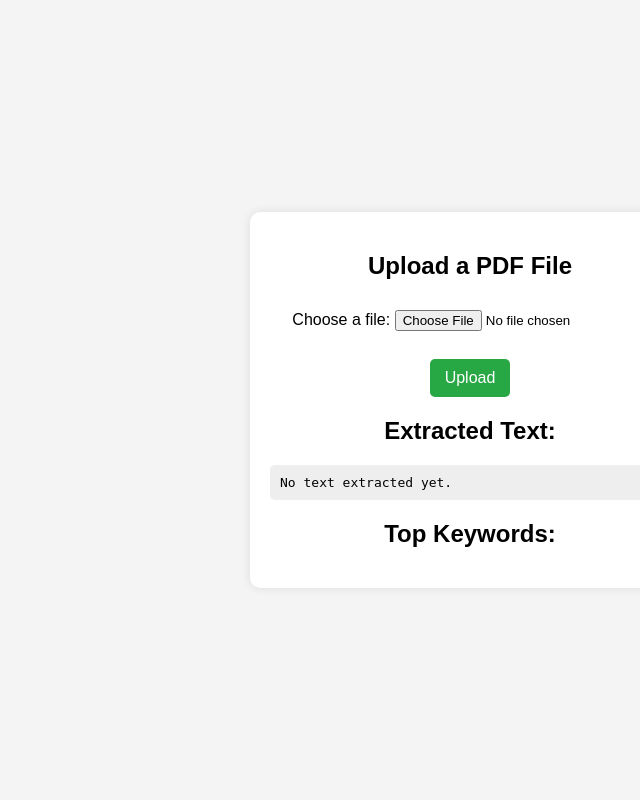
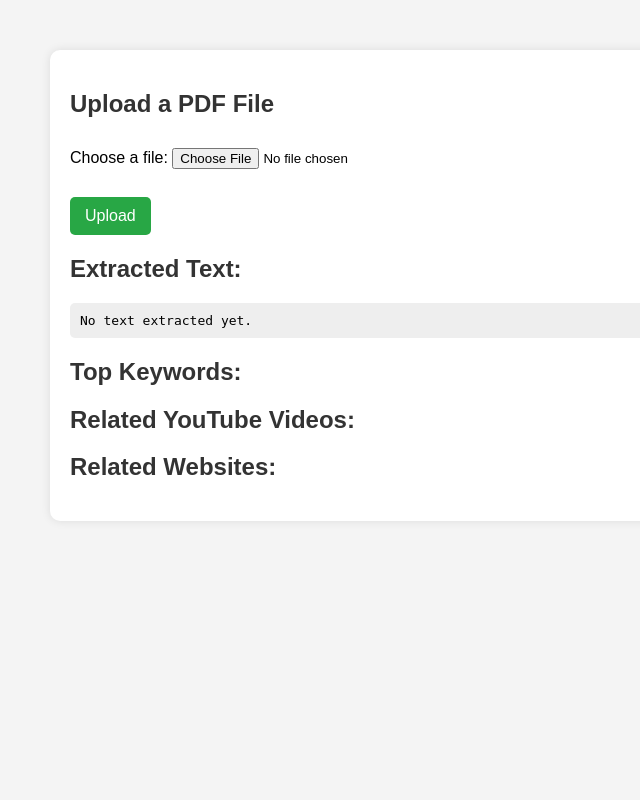
Before and after one commit to Ayushi-Rahane/Buffer-3.0, a Flask app: page / in a window 1280 px wide. Shown: the whole page, without its empty margins (170-810 px from the left). Run offline with Flask 3, Linux system fonts and the light colour scheme; data that the repository does not hold is empty; parts of the project's set-up code (start-up, migrations or seed data) failed here and were passed over; some libraries are stand-ins or nearby versions.

Commit message:
integrating the youtube API nd website API

```diff
--- a/flask_project/app.py
+++ b/flask_project/app.py
@@ -3,42 +3,98 @@ from flask_pymongo import PyMongo
 import gridfs
 import fitz
 import io
-from sklearn.feature_extraction.text import TfidfVectorizer  # 🔥 NEW import
-
+from sklearn.feature_extraction.text import TfidfVectorizer  # for the extracting the keywords from the text
+from googleapiclient.discovery import build # used for using the youtube api and fetching the videos from youtube
+import requests
 app = Flask(__name__)
 
+#AIzaSyDTaXioc_E8_2jp8p3ULsAM6E7Sn8a00ms
+YOUTUBE_API_KEY = "AIzaSyDTaXioc_E8_2jp8p3ULsAM6E7Sn8a00ms"
+YOUTUBE_API_SERVICE_NAME = "youtube"
+YOUTUBE_API_VERSION = "v3"
+
+RAPIDAPI_KEY = "4de2a67504mshbead1d7f14f4773p15b0ddjsn825b5608a30b"
 # Set up MongoDB connection
 app.config["MONGO_URI"] = "mongodb://localhost:27017/Buffer30"
 mongo = PyMongo(app)
 fs = gridfs.GridFS(mongo.db)
 
+#Fetches the websites
+def fetch_related_websites(query, max_results=5):
+    url = "https://bing-web-search1.p.rapidapi.com/search"
+    headers = {
+        "X-RapidAPI-Key": RAPIDAPI_KEY,
+        "X-RapidAPI-Host": "bing-web-search1.p.rapidapi.com"
+    }
+    params = {"q": query, "count": max_results, "textFormat": "Raw", "safeSearch": "Moderate"}
+
+    response = requests.get(url, headers=headers, params=params)
+    results = []
+
+    if response.status_code == 200:
+        data = response.json()
+        for item in data.get("webPages", {}).get("value", []):
+            results.append({
+                "name": item["name"],
+                "url": item["url"]
+            })
+    return results
+
+# ✅ Function to fetch YouTube videos for a given keyword
+def fetch_youtube_videos(query, max_results=2):
+    youtube = build(YOUTUBE_API_SERVICE_NAME, YOUTUBE_API_VERSION, developerKey=YOUTUBE_API_KEY)
+
+    search_response = youtube.search().list(
+        q=query,
+        part="snippet",
+        type="video",
+        maxResults=max_results
+    ).execute()
+
+    videos = []
+    for item in search_response["items"]:
+        # Extract video ID, title, and thumbnail URL
+        # Check if the item is a video
+        video_id = item["id"]["videoId"]
+        title = item["snippet"]["title"]
+        thumbnail = item["snippet"]["thumbnails"]["default"]["url"]
+        # Construct the video URL
+        url = f"https://www.youtube.com/watch?v={video_id}"
+        videos.append({"title": title, "url": url,   "thumbnail": thumbnail})
+
+    return videos
+
+
 # 🔥 Function to extract top keywords from text
 def extract_keywords_tfidf(text, num_keywords=10):
-    vectorizer = TfidfVectorizer(stop_words="english", max_features=100)
+    vectorizer = TfidfVectorizer(
+        stop_words="english",
+        max_features=100,
+        token_pattern=r"\b[a-zA-Z]{2,}\b",
+        ngram_range=(2, 2)  # bigrams
+    )
     X = vectorizer.fit_transform([text])
     keywords = vectorizer.get_feature_names_out()
-    return keywords[:num_keywords]
+    tfidf_scores = X.toarray().flatten()
+    sorted_indices = tfidf_scores.argsort()[::-1]
+    top_keywords = [keywords[i] for i in sorted_indices[:num_keywords]]
+    return top_keywords
 
 
 @app.route('/')
 def index():
     extracted_text_doc = mongo.db.syllabus_text.find_one(sort=[("_id", -1)])
     extracted_text = extracted_text_doc["text"] if extracted_text_doc else "No text extracted yet."
-
     keywords = extract_keywords_tfidf(extracted_text) if extracted_text_doc else []
-
     return render_template('index.html', extracted_text=extracted_text, keywords=keywords)
 
 
 @app.route('/upload', methods=['POST'])
 def upload_and_extract():
-    """Uploads a PDF and extracts text and keywords."""
-
     if 'syllabus_pdf' not in request.files:
         return jsonify({"success": False, "error": "No file provided"}), 400
 
     file = request.files['syllabus_pdf']
-
     if not file.filename.endswith('.pdf'):
         return jsonify({"success": False, "error": "Invalid file format"}), 400
 
@@ -50,10 +106,20 @@ def upload_and_extract():
         text = "\n".join(page.get_text("text") for page in doc)
 
     if text.strip():
-        # ✅ Extract keywords
         keywords = extract_keywords_tfidf(text)
 
-        # ✅ Save both text and keywords to MongoDB
+        # 🔥 Fetch YouTube videos for top 3 keywords (you can tweak this)
+        video_results = []
+        for kw in keywords[:3]:
+            video_results.extend(fetch_youtube_videos(kw))
+
+        # Fetch related websites for the first keyword (you can tweak this)
+        website_results = []
+        if keywords:
+            for keyword in keywords[:2]:
+                website_results.extend(fetch_related_websites(keyword))
+
+        # Save data to DB
         mongo.db.syllabus_text.insert_one({
             "text": text,
             "keywords": list(keywords)
@@ -63,11 +129,14 @@ def upload_and_extract():
             "success": True,
             "message": "File uploaded and text extracted successfully!",
             "extracted_text": text,
-            "keywords": list(keywords)
+            "keywords": list(keywords),
+            "videos": video_results,
+            "websites": website_results
+
         })
+
 
     return jsonify({"success": False, "error": "Text extraction failed"}), 500
 
-
 if __name__ == "__main__":
     app.run(debug=True)
--- a/flask_project/templates/index.html
+++ b/flask_project/templates/index.html
@@ -3,14 +3,14 @@
 <head>
     <meta charset="UTF-8">
     <meta name="viewport" content="width=device-width, initial-scale=1.0">
-    <title>File Upload Form</title>
+    <title>PDF Keyword Extractor</title>
     <style>
         body {
             font-family: Arial, sans-serif;
             display: flex;
             justify-content: center;
-            align-items: center;
-            height: 100vh;
+            align-items: start;
+            padding-top: 50px;
             background-color: #f4f4f4;
             margin: 0;
         }
@@ -19,8 +19,8 @@
             padding: 20px;
             border-radius: 10px;
             box-shadow: 0 0 10px rgba(0, 0, 0, 0.1);
-            text-align: center;
-            width: 400px;
+            width: 90%;
+            max-width: 800px;
         }
         input[type="file"] {
             margin: 10px 0;
@@ -37,17 +37,48 @@
         input[type="submit"]:hover {
             background: #218838;
         }
-        .output-container {
-            text-align: center;
-            margin-top: 20px;
-        }
         pre {
             background: #eee;
             padding: 10px;
             border-radius: 5px;
-            text-align: left;
             max-height: 300px;
             overflow-y: auto;
+            white-space: pre-wrap;
+        }
+        h2 {
+            color: #333;
+        }
+        ul {
+            list-style-type: disc;
+            text-align: left;
+        }
+        .video-list {
+            margin-top: 20px;
+        }
+        .video-list li {
+            margin-bottom: 10px;
+        }
+        .video-list li {
+            display: flex;
+            align-items: center;
+            gap: 10px;
+            margin-bottom: 15px;
+            background: #f9f9f9;
+            padding: 10px;
+            border-radius: 8px;
+        }
+        .video-list img {
+            width: 120px;
+            height: auto;
+            border-radius: 5px;
+        }
+        .video-list a {
+            text-decoration: none;
+            color: #007bff;
+            font-weight: bold;
+        }
+        .video-list a:hover {
+            text-decoration: underline;
         }
     </style>
 </head>
@@ -55,7 +86,7 @@
 
     <div class="container">
         <h2>Upload a PDF File</h2>
-        <form id="uploadForm" onsubmit="UploadFile(event)" enctype="multipart/form-data">
+        <form id="uploadForm" enctype="multipart/form-data">
             <label for="syllabus_pdf">Choose a file:</label>
             <input type="file" id="syllabus_pdf" name="syllabus_pdf" accept="application/pdf" required>
             <br><br>
@@ -64,19 +95,97 @@
 
         <div class="output-container">
             <h2>Extracted Text:</h2>
-            <pre>{{ extracted_text }}</pre>
+            <pre id="extractedText">{{ extracted_text }}</pre>
 
             <h2>Top Keywords:</h2>
-            <ul>
-            {% for keyword in keywords %}
-                <li>{{ keyword }}</li>
-            {% endfor %}
+            <ul id="keywordList">
+                {% for keyword in keywords %}
+                    <li>{{ keyword }}</li>
+                {% endfor %}
             </ul>
+
+            <div class="video-list">
+                <h2>Related YouTube Videos:</h2>
+                <ul id="videoResults">
+                    <!-- JS will inject videos here -->
+                </ul>
+            </div>
+
+            <div class="website-list">
+                <h2>Related Websites:</h2>
+                <ul id="websiteResults"></ul>
+            </div>
 
         </div>
     </div>
 
-    <script src="./static/script.js"></script>
+    <script>
+        const uploadForm = document.getElementById('uploadForm');
+        const extractedTextElem = document.getElementById('extractedText');
+        const keywordList = document.getElementById('keywordList');
+        const videoList = document.getElementById('videoResults');
+
+        uploadForm.addEventListener('submit', async function (e) {
+            e.preventDefault();
+
+            const formData = new FormData(uploadForm);
+
+            try {
+                const response = await fetch('/upload', {
+                    method: 'POST',
+                    body: formData
+                });
+
+                const data = await response.json();
+
+                if (data.success) {
+                    extractedTextElem.textContent = data.extracted_text;
+
+                    // Show keywords
+                    keywordList.innerHTML = '';
+                    data.keywords.forEach(keyword => {
+                        const li = document.createElement('li');
+                        li.textContent = keyword;
+                        keywordList.appendChild(li);
+                    });
+
+                    // Show videos
+                    videoList.innerHTML = '';
+                    data.videos.forEach(video => {
+                        const li = document.createElement('li');
+                        li.style.display = "flex";
+                        li.style.alignItems = "center";
+
+                        const img = document.createElement('img');
+                        img.src = video.thumbnail;
+                        img.alt = video.title;
+                        img.style.width = "120px";
+                        img.style.marginRight = "10px";
+                        img.style.borderRadius = "8px";
+
+                        const a = document.createElement('a');
+                        a.href = video.url;
+                        a.textContent = video.title;
+                        a.target = "_blank";
+                        a.style.fontWeight = "bold";
+                        a.style.color = "#000";
+                        a.style.textDecoration = "none";
+
+                        li.appendChild(img);
+                        li.appendChild(a);
+                        videoList.appendChild(li);
+                    });
+
+
+                } else {
+                    alert("Error: " + data.error);
+                }
+            } catch (err) {
+                console.error("Upload error:", err);
+                alert("Something went wrong.");
+            }
+        });
+    </script>
 
 </body>
 </html>
```
